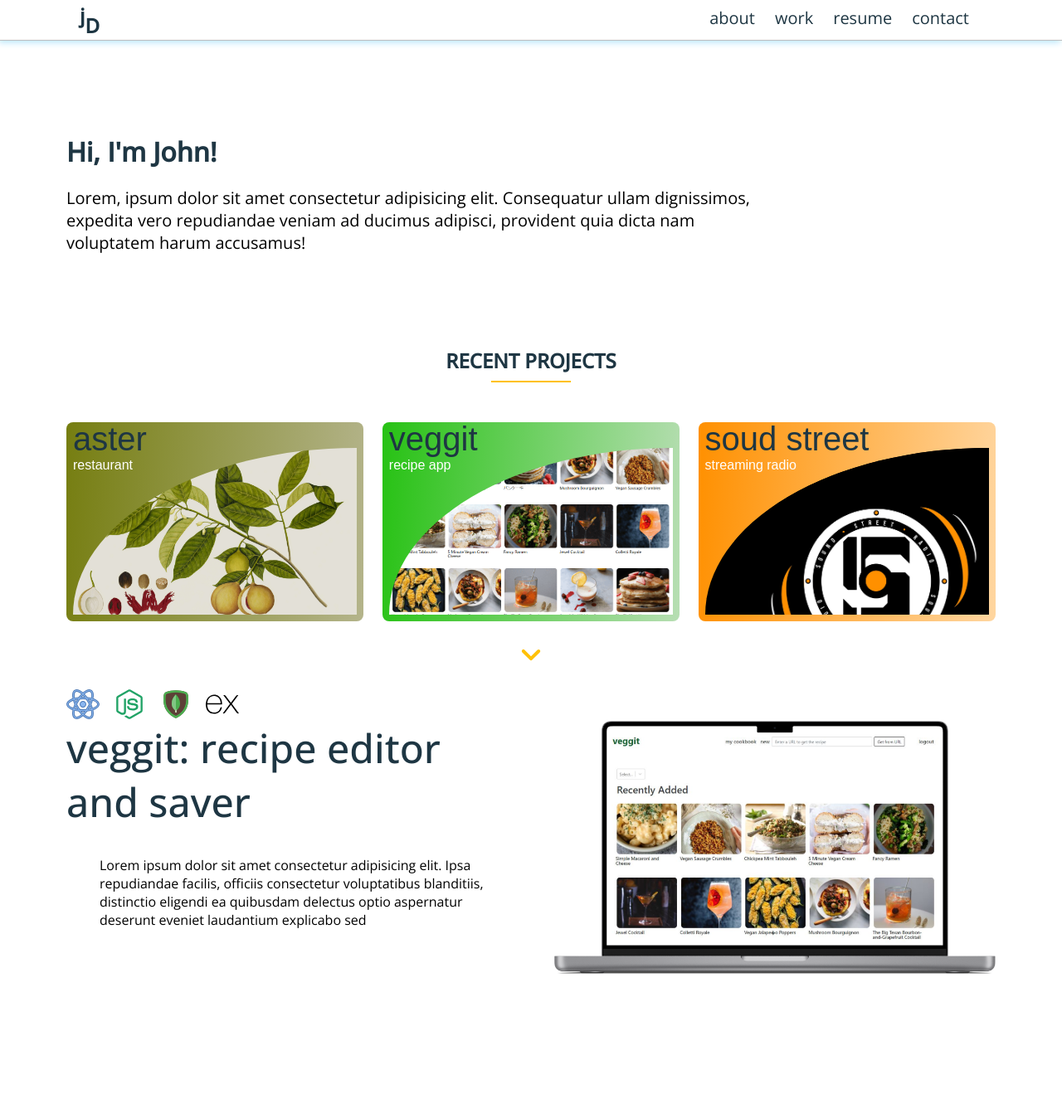
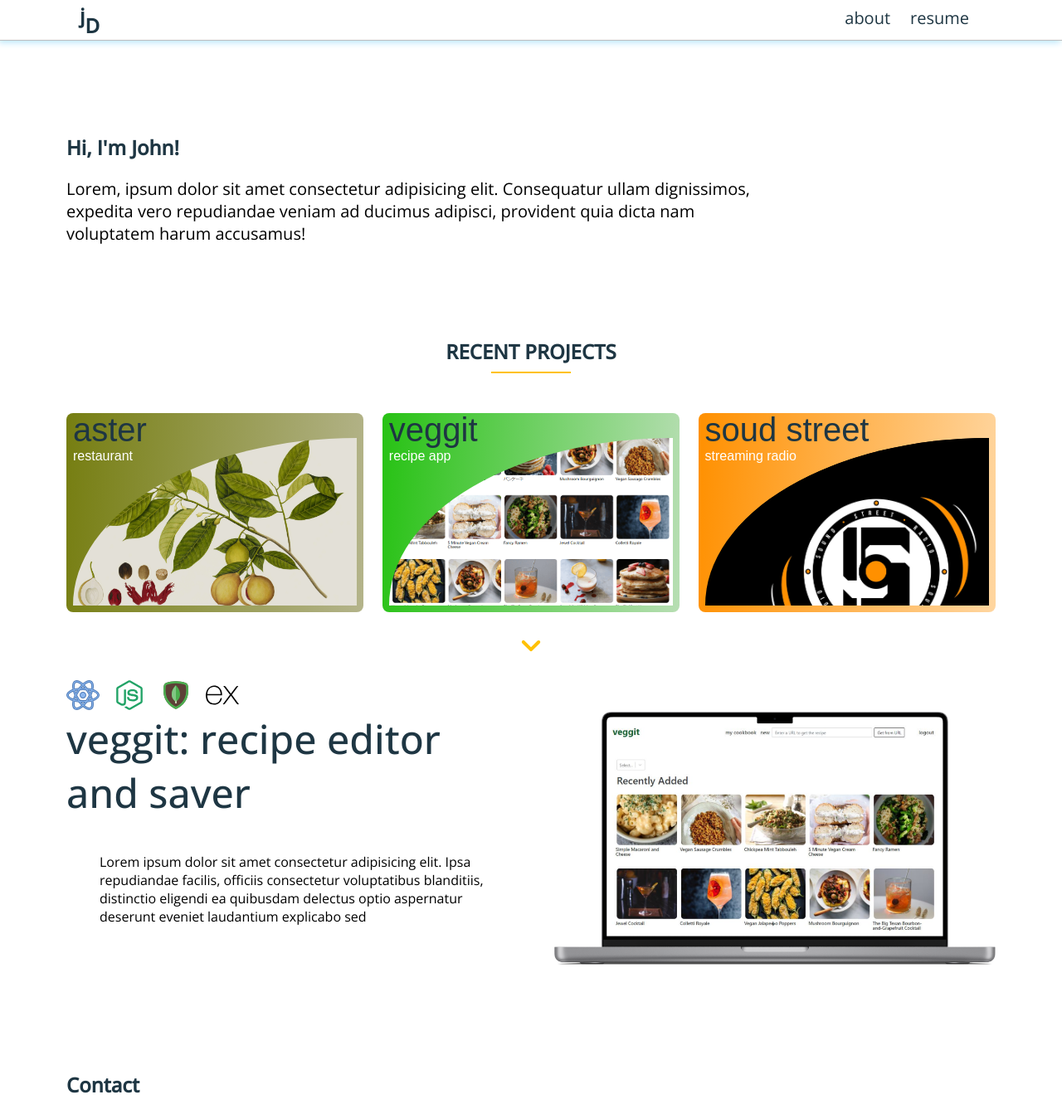
Before and after one commit to justjohnd/portfolio, a React (Create React App) app: page / in a window 1280 px wide. Shown: the whole page at 83% size. Before the commit the page ends 1302 px from the top, so only its background shows below. Built offline with nearby package versions, Linux system fonts and the light colour scheme.

Commit message:
Update nav, add FadeWrapper to all pages

```diff
--- a/src/App.js
+++ b/src/App.js
@@ -1,7 +1,6 @@
 import { Routes, Route } from "react-router-dom";
 import Navbar from "./Modules/Navbar";
 import HomePage from "./Pages/HomePage";
-import WorkPage from "./Pages/WorkPage";
 import AboutPage from "./Pages/AboutPage";
 import FadeWrapper from "./Utilities/FadeWrapper";
 
@@ -13,9 +12,8 @@ function App() {
         <Routes>
           <Route path="/home" element={<HomePage />} />
           <Route path="/" element={<HomePage />} />
-          <Route path="/work" element={<WorkPage />} />
           <Route path="/about" element={<AboutPage />} />
-          <Route path="*" element={<HomePage to="/" />} />
+          <Route path="*" element={<HomePage />} />
         </Routes>
       </div>
     </div>
--- a/src/Modules/Navbar.jsx
+++ b/src/Modules/Navbar.jsx
@@ -36,13 +36,8 @@ const Navbar = () => {
             </Link>
           </li>
           <li className="navbar-nav-item">
-            <Link onClick={handleLink} to="/home/#about">
+            <Link onClick={handleLink} to="/about">
               about
-            </Link>
-          </li>
-          <li className="navbar-nav-item">
-            <Link onClick={handleLink} to="/home/#work">
-              work
             </Link>
           </li>
           <li className="navbar-nav-item">
@@ -55,11 +50,6 @@ const Navbar = () => {
               resume
             </a>
           </li>
-          <li className="navbar-nav-item">
-            <Link onClick={handleLink} to="home/#contact">
-              contact
-            </Link>
-          </li>
         </ul>
       </nav>
     </header>
--- a/src/Modules/WorkSection.jsx
+++ b/src/Modules/WorkSection.jsx
@@ -18,14 +18,12 @@ const WorkSection = () => {
   };
 
   return (
-    <div>
-      <div id="work" className="section">
-        <Cards projects={PROJECTS} handleCard={handleCard}></Cards>
-        <div className="work-wrapper">
-          <Work showInfo={showInfo} clicked={clicked} />
-        </div>
+    <section id="work" className="section">
+      <Cards projects={PROJECTS} handleCard={handleCard}></Cards>
+      <div className="work-wrapper">
+        <Work showInfo={showInfo} clicked={clicked} />
       </div>
-    </div>
+    </section>
   );
 };
 
--- a/src/Pages/AboutPage.jsx
+++ b/src/Pages/AboutPage.jsx
@@ -1,9 +1,7 @@
+import FadeWrapper from "../Utilities/FadeWrapper";
+
 const AboutPage = () => {
-  return (
-    <div>
-      <h1>This is the about page</h1>
-    </div>
-  );
+  return <div>{FadeWrapper(<h1>This is the about page</h1>)}</div>;
 };
 
 export default AboutPage;
--- a/src/Pages/HomePage.jsx
+++ b/src/Pages/HomePage.jsx
@@ -1,17 +1,26 @@
 import WorkSection from "../Modules/WorkSection";
+import FadeWrapper from "../Utilities/FadeWrapper";
 
 const HomePage = () => {
   return (
     <div>
-      <div className="intro-wrapper">
-        <h1>Hi, I'm John!</h1>
-        <p>
-          Lorem, ipsum dolor sit amet consectetur adipisicing elit. Consequatur
-          ullam dignissimos, expedita vero repudiandae veniam ad ducimus
-          adipisci, provident quia dicta nam voluptatem harum accusamus!
-        </p>
-      </div>
-      <WorkSection />
+      {FadeWrapper(
+        <div>
+          <section className="intro-wrapper">
+            <h1>Hi, I'm John!</h1>
+            <p>
+              Lorem, ipsum dolor sit amet consectetur adipisicing elit.
+              Consequatur ullam dignissimos, expedita vero repudiandae veniam ad
+              ducimus adipisci, provident quia dicta nam voluptatem harum
+              accusamus!
+            </p>
+          </section>
+          <WorkSection />
+          <section id="contact">
+            <h1>Contact</h1>
+          </section>
+        </div>
+      )}
     </div>
   );
 };
--- a/src/Pages/WorkPage.jsx
+++ /dev/null
@@ -1,9 +0,0 @@
-const WorkPage = () => {
-  return (
-    <div className="work-wrapper">
-      <h2>RECENT PROJECTS</h2>
-    </div>
-  );
-};
-
-export default WorkPage;
```
